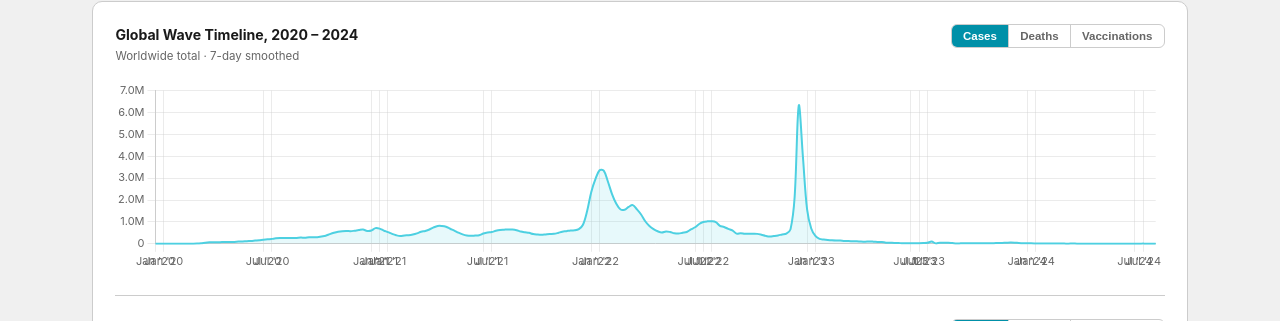
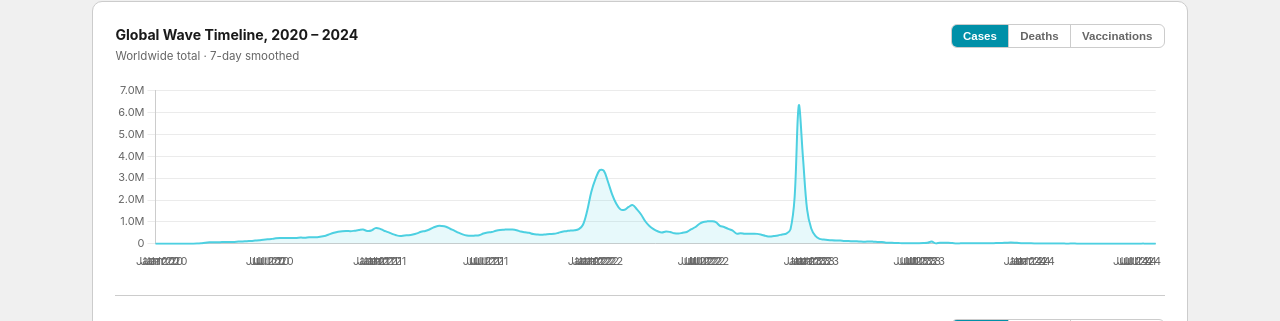
Before and after one commit to shen-rin/covid19-dashboard, a website: page index.html in a window 1280 px wide. Shown: the part 587-908 px from the top of the page. Drawn offline with nearby package versions, Linux system fonts and the light colour scheme.

Commit message:
Fix timeline x-axis: autoSkip false + null callback, no x grid lines

```diff
--- a/index.html
+++ b/index.html
@@ -688,24 +688,20 @@ function buildTimeline() {
       },
       scales: {
         x: {
-          grid:   { color: tc.grid },
+          grid:   { display: false },
           border: { color: tc.border },
-          afterBuildTicks: function(axis) {
-            const labels = axis.chart.data.labels;
-            axis.ticks = axis.ticks.filter(t => {
-              const lbl = labels[t.value];
-              if (!lbl) return false;
-              const m = new Date(lbl).getMonth();
-              return m === 0 || m === 6;
-            });
-          },
           ticks: {
+            autoSkip:    false,
             maxRotation: 0,
             color: tc.tick,
             callback: function(val) {
-              const d   = new Date(this.getLabelForValue(val));
-              const yr  = String(d.getFullYear()).slice(2);
-              return d.getMonth() === 0 ? `Jan '${yr}` : `Jul '${yr}`;
+              const lbl = this.getLabelForValue(val);
+              if (!lbl) return null;
+              const d = new Date(lbl);
+              const m = d.getMonth();
+              if (m !== 0 && m !== 6) return null;
+              const yr = String(d.getFullYear()).slice(2);
+              return m === 0 ? `Jan '${yr}` : `Jul '${yr}`;
             }
           }
         },
```
